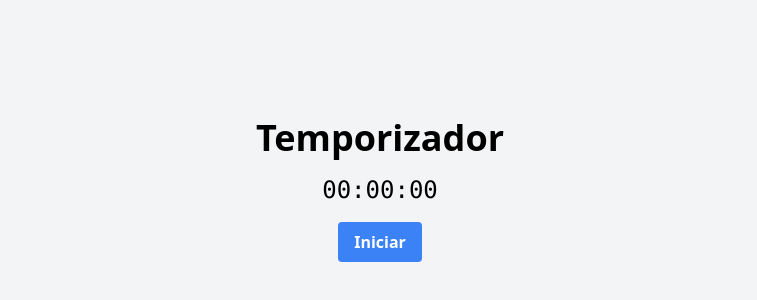
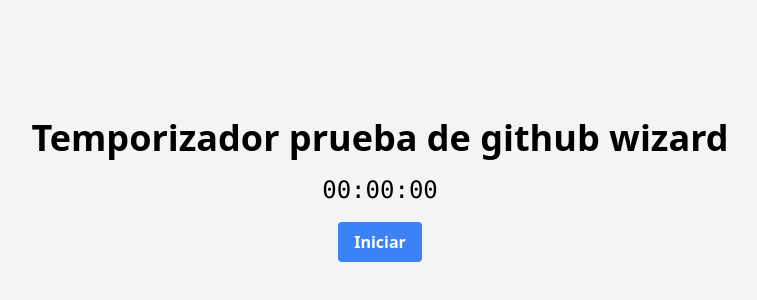
Before and after one commit to lalocesar2003/proyecto-github-wizard-copy, a plain HTML site: page index.html in a window 1280 px wide. Shown: the part 210-510 px from the top of the page, without its empty margins (260-1017 px from the left). Drawn offline with nearby package versions, Linux system fonts and the light colour scheme.

Commit message:
test github wizar

```diff
--- a/index.html
+++ b/index.html
@@ -8,7 +8,7 @@
 </head>
 <body class="bg-gray-100 flex items-center justify-center h-screen">
     <div class="text-center">
-        <h1 class="text-4xl font-bold mb-4">Temporizador</h1>
+        <h1 class="text-4xl font-bold mb-4">Temporizador prueba de github wizard</h1>
         <div id="timer" class="text-2xl font-mono">00:00:00</div>
         <button id="startTimer" class="bg-blue-500 hover:bg-blue-700 text-white font-bold py-2 px-4 rounded mt-4">
             Iniciar
```
